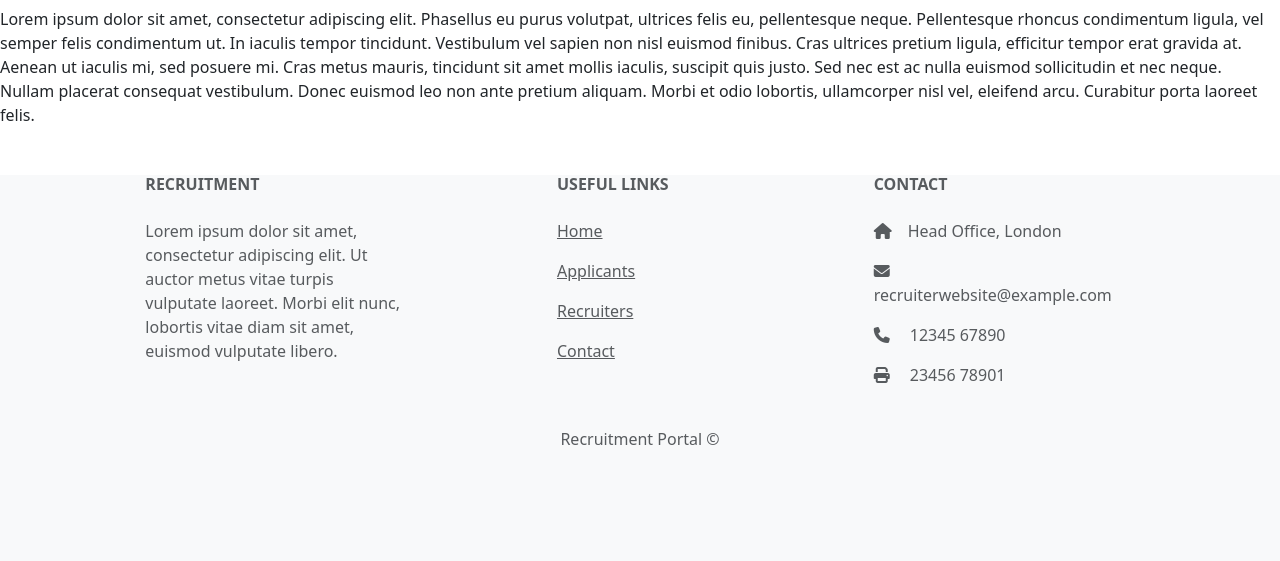
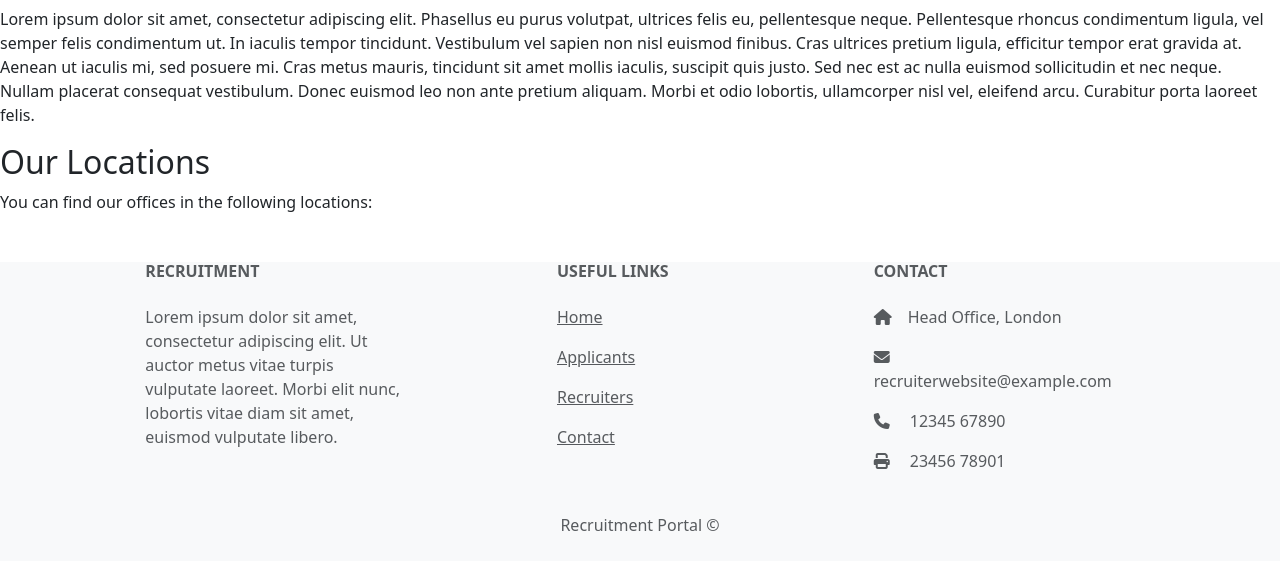
Before and after one commit to alexzanotti/milestone_project_3, a Python web app: template templates/index.html in a window 1280 px wide. Shown: the part 403-964 px from the top of the page. Before the commit the page ends 848 px from the top, so only its background shows below. Run offline with Jinja, Linux system fonts and the light colour scheme; the template is opened without the code that fills it, so the values that code supplies are empty; some libraries are stand-ins or nearby versions.

Commit message:
added google maps section

```diff
--- a/templates/index.html
+++ b/templates/index.html
@@ -17,5 +17,12 @@
       euismod leo non ante pretium aliquam. Morbi et odio lobortis, ullamcorper nisl vel, eleifend arcu. Curabitur porta
       laoreet felis.</p>
   </section>
+<!--Google maps section-->
+<section class="centered">
+    <h2>Our Locations</h2>
+    <p>You can find our offices in the following locations:</p>
+    <!--Google maps div with a the "map" id-->
+    <div id="map"></div>
+  </section>
 
 {% endblock %}
```
